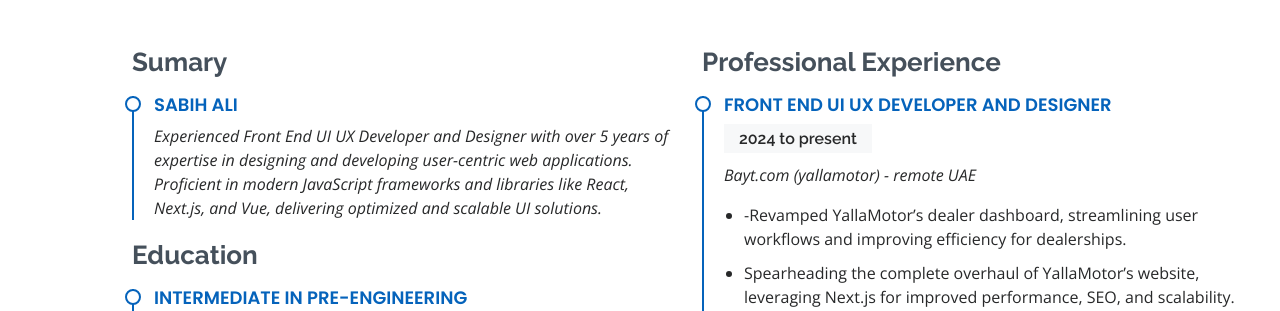
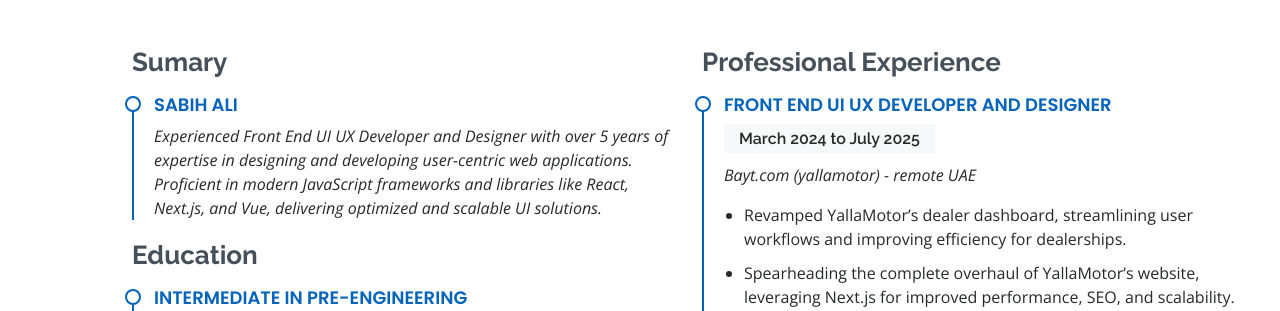
Before and after one commit to Sabih0199/portfolio-showcase, a plain HTML site: page index.html in a window 1280 px wide. Shown: the part 1320-1631 px from the top of the page. Drawn offline with nearby package versions, Linux system fonts and the light colour scheme.

Commit message:
Update index.html

```diff
--- a/index.html
+++ b/index.html
@@ -174,13 +174,16 @@
             <h3 class="resume-title">Professional Experience</h3>
             <div class="resume-item">
               <h4>Front End UI UX Developer and Designer</h4>
-              <h5>2024 to present</h5>
+              <h5>March 2024 to July 2025</h5>
               <p><em>Bayt.com (yallamotor) - remote UAE</em></p>
               <ul>
-                <li>-Revamped YallaMotor’s dealer dashboard, streamlining user workflows and improving efficiency for dealerships.
+                <li>Revamped YallaMotor’s dealer dashboard, streamlining user workflows and improving efficiency
+for dealerships.
 </li>
-                <li>Spearheading the complete overhaul of YallaMotor’s website, leveraging Next.js for improved performance, SEO, and scalability.</li>
-                <li>Consistently adhered to deadlines and best practices while delivering high-quality, responsive designs.</li>
+                <li>Spearheading the complete overhaul of YallaMotor’s website, leveraging Next.js for improved
+performance, SEO, and scalability.</li>
+                <li>Consistently adhered to deadlines and best practices while delivering high-quality, responsive
+designs.</li>
               </ul>
             </div>
             <h3 class="resume-title">Professional Experience</h3>
```
